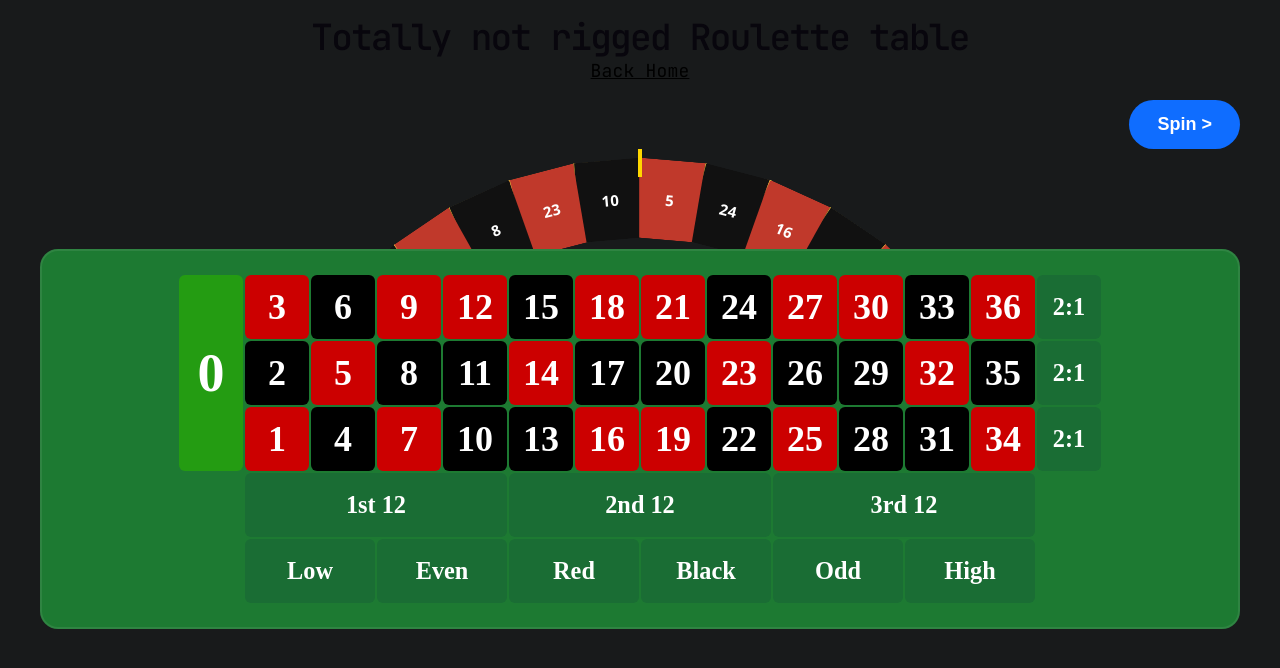
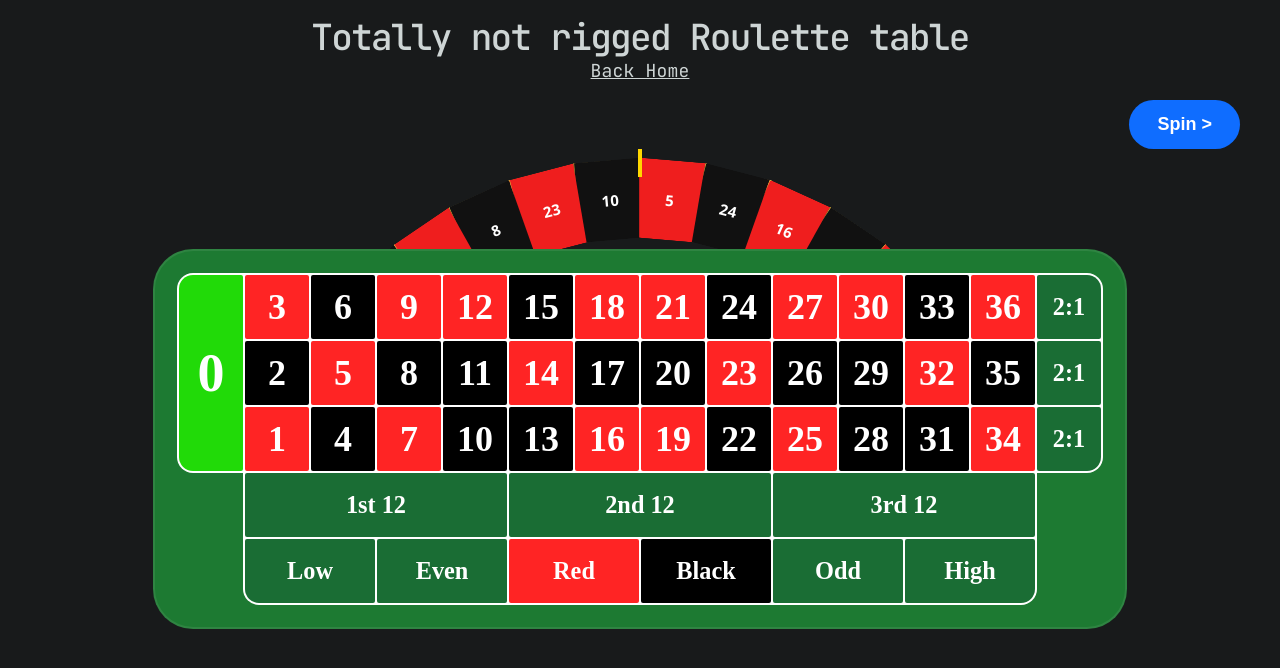
Before and after one commit to Ugi0/TokkiRoulette, a React (Vite) app in the folder frontend/: page /roulette in a window 1280 px wide. Shown: the top 668 px of the page. Built offline with nearby package versions, Linux system fonts and the light colour scheme.

Commit message:
Just updated styling and such, only changes where cosmetic

```diff
--- a/frontend/src/components/RouletteTable.css
+++ b/frontend/src/components/RouletteTable.css
@@ -46,12 +46,14 @@
 .table-shell {
     padding: 24px;
     background: #1d7a32;
-    border-radius: 18px;
+    border-radius: 40px;
     box-shadow: inset 0 0 0 2px rgba(255, 255, 255, 0.08);
     overflow-x: auto;
+    width: fit-content;
+    align-self: center;
 }
 
-.table-grid {
+.table-grid, .table-underlay {
     --cell-size: clamp(42px, 5vw, 76px);
     padding: 2px;
     border-radius: 8px;
@@ -62,6 +64,43 @@
     width: fit-content;
     margin: 0 auto;
 }
+.table-underlay {
+    z-index: 1;
+    pointer-events: none;
+}
+
+
+.table-grid {
+    z-index: 2;
+    position: relative;
+}
+
+.underlay {
+    width: calc(100% + 4px);
+    height: calc(100% + 4px);
+    background: #ffffff;
+    justify-self: center;
+    align-self: center;
+}
+
+.table-stack {
+    --cell-size: clamp(42px, 5vw, 76px);
+    display: grid;
+    width: fit-content;
+    margin: 0 auto;
+}
+.left {
+    border-radius: 16px 0px 0px 16px;
+}
+.center {
+    border-radius: 0px 0px 16px 16px;
+}
+.right {
+    border-radius: 0px 16px 16px 0px;
+}
+.table-stack > * {
+    grid-area: 1 / 1;
+}
 
 .cell {
     font-family: "Goblin One", serif;
@@ -69,7 +108,7 @@
     font-weight: 700;
     border: 0;
     cursor: pointer;
-    border-radius: 6px;
+    border-radius: 2px;
     transition: transform 150ms ease, box-shadow 150ms ease, filter 150ms ease;
 }
 
@@ -95,10 +134,26 @@
     font-size: 3rem;
 }
 
-.cell.red { background: #cc0000; }
+.cell.red { background: #ff2424; }
 .cell.black { background: #000000; }
 .cell.green { background: #1a6d34; }
-.cell--zero.green { background: #249c12; }
+.cell--zero.green { background: #21da08; }
+
+.cell.tl {
+    border-top-left-radius: 14px;
+}
+
+.cell.tr {
+    border-top-right-radius: 14px;
+}
+
+.cell.bl {
+    border-bottom-left-radius: 14px;
+}
+
+.cell.br {
+    border-bottom-right-radius: 14px;
+}
 
 .winner {
     outline: 3px solid gold;
--- a/frontend/src/components/RouletteTable.tsx
+++ b/frontend/src/components/RouletteTable.tsx
@@ -31,10 +31,16 @@ export default function RouletteTable() {
       />
 
       <div className="table-shell">
+        <div className="table-stack">
+        <div className="table-underlay">
+          <div className="underlay left" style={{ gridColumn: 1, gridRow: "1 / span 3" }}/>
+          <div className="underlay center" style={{ gridColumn: "2 / span 12", gridRow: "1 / span 5" }}/>
+          <div className="underlay right" style={{ gridColumn: 14, gridRow: "1 / span 3" }}/>
+        </div>
         <div className="table-grid">
           <button
             type="button"
-            className={`cell cell--zero cell--bet ${zero.color} ${
+            className={`cell cell--zero tl bl cell--bet ${zero.color} ${
               result?.number === zero.value ? "winner" : ""
             }`}
             style={{ gridColumn: 1, gridRow: "1 / span 3" }}
@@ -62,7 +68,7 @@ export default function RouletteTable() {
 
           <button
             type="button"
-            className="cell cell--bet green"
+            className="cell cell--bet tr green"
             style={{ gridColumn: 14, gridRow: 1 }}
           >
             2:1
@@ -76,7 +82,7 @@ export default function RouletteTable() {
           </button>
           <button
             type="button"
-            className="cell cell--bet green"
+            className="cell cell--bet br green"
             style={{ gridColumn: 14, gridRow: 3 }}
           >
             2:1
@@ -106,7 +112,7 @@ export default function RouletteTable() {
 
           <button
             type="button"
-            className="cell cell--bet green"
+            className="cell bl cell--bet green"
             style={{ gridColumn: "2 / span 2", gridRow: 5 }}
           >
             Low
@@ -120,14 +126,14 @@ export default function RouletteTable() {
           </button>
           <button
             type="button"
-            className="cell cell--bet green"
+            className="cell cell--bet red"
             style={{ gridColumn: "6 / span 2", gridRow: 5 }}
           >
             Red
           </button>
           <button
             type="button"
-            className="cell cell--bet green"
+            className="cell cell--bet black"
             style={{ gridColumn: "8 / span 2", gridRow: 5 }}
           >
             Black
@@ -141,13 +147,14 @@ export default function RouletteTable() {
           </button>
           <button
             type="button"
-            className="cell cell--bet green"
+            className="cell br cell--bet green"
             style={{ gridColumn: "12 / span 2", gridRow: 5 }}
           >
             High
           </button>
         </div>
       </div>
+      </div>
     </section>
   );
 }
--- a/frontend/src/components/RouletteWheel.css
+++ b/frontend/src/components/RouletteWheel.css
@@ -50,13 +50,13 @@
 }
 
 .wheel-slot.red {
-  background: #c0392b;
+  background: #ef1e1e;
 }
 .wheel-slot.black {
   background: #111;
 }
 .wheel-slot.green {
-  background: #1a6d34;
+  background: #138736;
 }
 
 .wheel-indicator {
--- a/frontend/src/pages/RoulettePage.css
+++ b/frontend/src/pages/RoulettePage.css
@@ -14,9 +14,10 @@
 .roulette-page__header h1 {
   font-family: "JetBrains Mono", sans-serif;
   font-size: 36px;
+  color: #ced5d5;
   margin: 0 0 8px;
 }
 
 .roulette-page__link {
-  color: #000000;
+  color: #ced5d5;
 }
```
